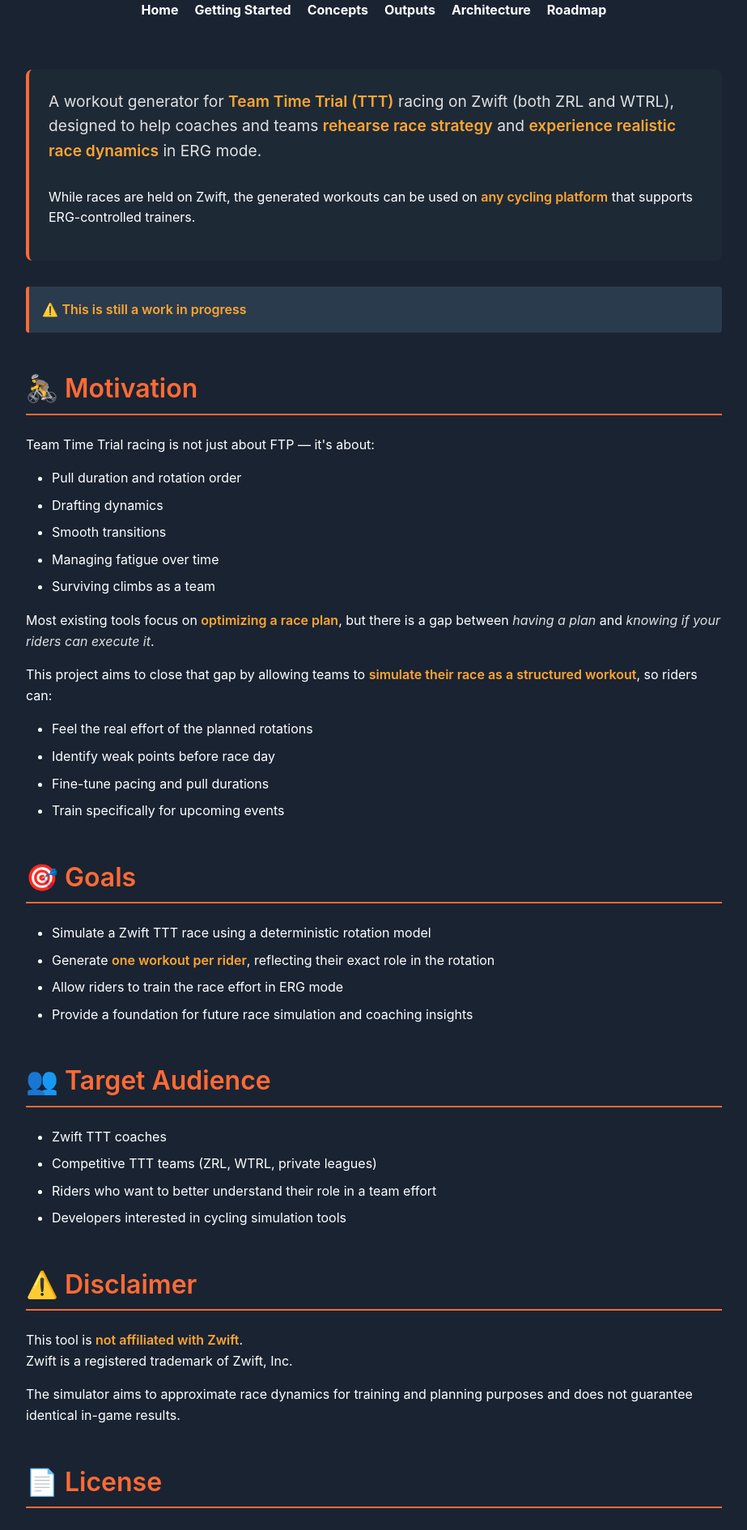
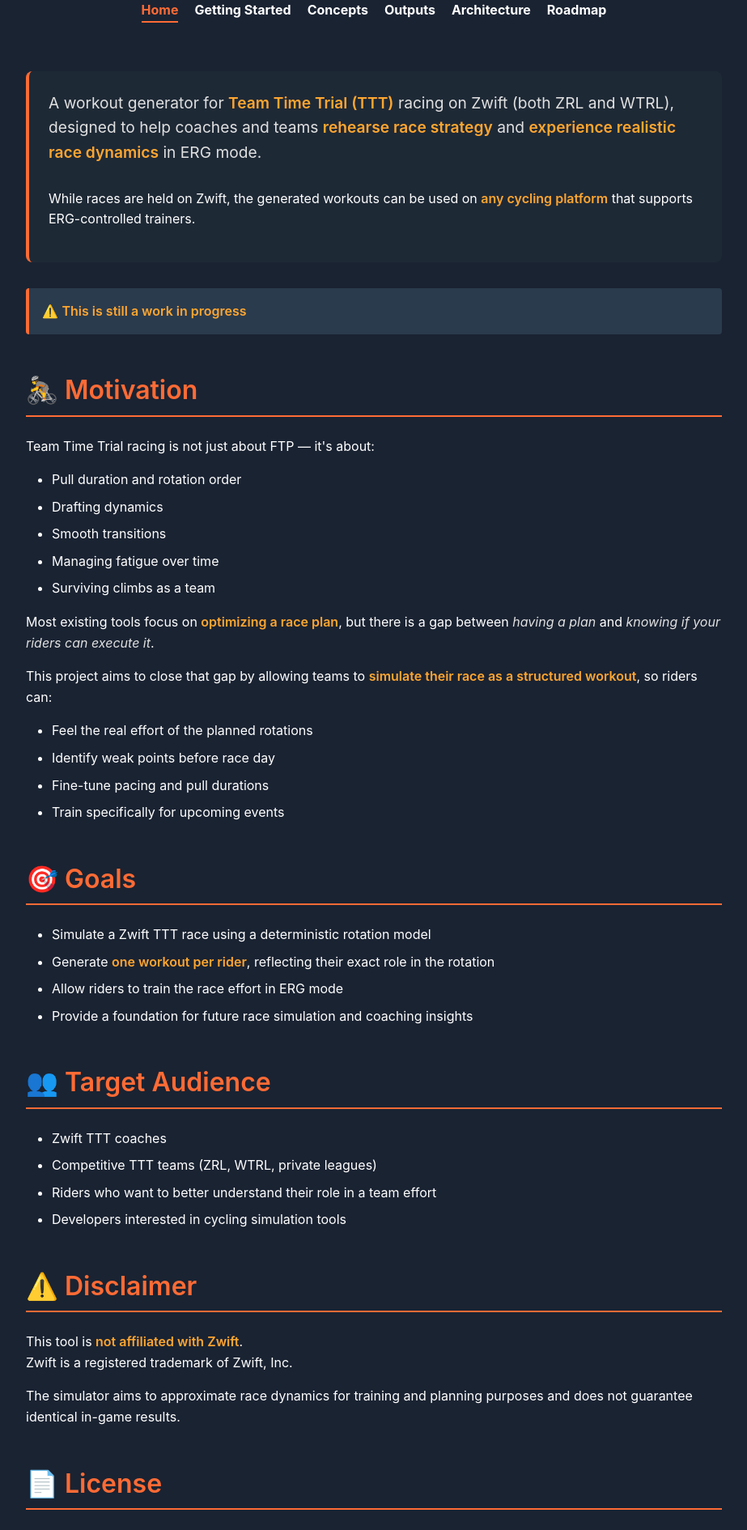
Before and after one commit to simonech/zwift-ttt-race-simulator, a Jekyll site: the page built from docs/index.md, in a window 1280 px wide. Shown: the part 920-2810 px from the top of the page at 81% size, without its empty margins (178-1101 px from the left). Built offline with Jekyll 4.4.1, drawn with Linux system fonts in a browser that asks for light colours.

Commit message:
Enhance navigation styling with active link indication

```diff
--- a/docs/_layouts/default.html
+++ b/docs/_layouts/default.html
@@ -37,12 +37,18 @@
             alt="Zwift TTT Race Simulator - Precision training for WTRL Time Trials" class="banner-image">
     </header>
     <nav class="nav">
-        <a href="{{ '/' | relative_url }}">Home</a>
-        <a href="{{ '/getting-started' | relative_url }}">Getting Started</a>
-        <a href="{{ '/concepts' | relative_url }}">Concepts</a>
-        <a href="{{ '/outputs' | relative_url }}">Outputs</a>
-        <a href="{{ '/architecture' | relative_url }}">Architecture</a>
-        <a href="{{ '/roadmap' | relative_url }}">Roadmap</a>
+        <a href="{{ '/' | relative_url }}"
+        class="{% if page.url == '/' %}active{% endif %}">Home</a>
+        <a href="{{ '/getting-started' | relative_url }}"
+        class="{% if page.url contains '/getting-started' %}active{% endif %}">Getting Started</a>
+        <a href="{{ '/concepts' | relative_url }}"
+        class="{% if page.url contains '/concepts' %}active{% endif %}">Concepts</a>
+        <a href="{{ '/outputs' | relative_url }}"
+        class="{% if page.url contains '/outputs' %}active{% endif %}">Outputs</a>
+        <a href="{{ '/architecture' | relative_url }}"
+        class="{% if page.url contains '/architecture' %}active{% endif %}">Architecture</a>
+        <a href="{{ '/roadmap' | relative_url }}"
+        class="{% if page.url contains '/roadmap' %}active{% endif %}">Roadmap</a>
     </nav>
 
     <main class="container">
--- a/docs/assets/styles.css
+++ b/docs/assets/styles.css
@@ -52,6 +52,13 @@
     color: white;
     text-decoration: none;
     font-weight: bold;
+}
+
+
+.nav a.active {
+    color: var(--color-orange);
+    font-weight: bold;
+    border-bottom: 2px solid var(--color-orange);
 }
 
 .nav a:hover {
```
